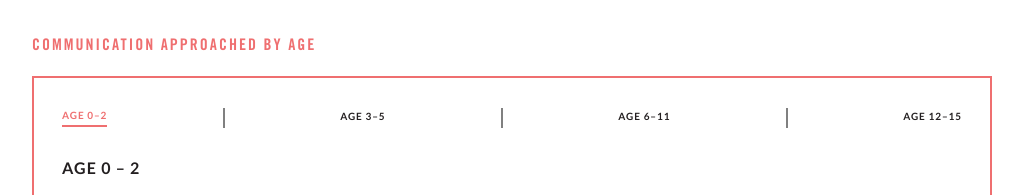
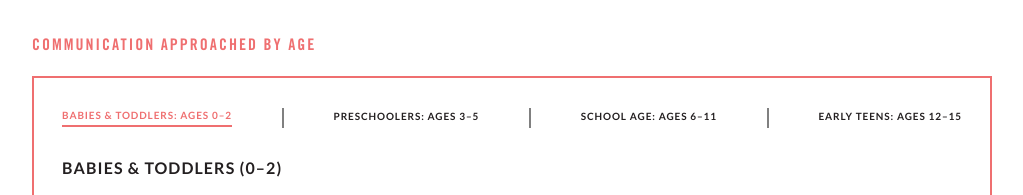
Before and after one commit to nkomolkiti/consciouslove, a plain HTML site: page chapter-3.html in a window 1280 px wide. Shown: the part 1499-1694 px from the top of the page, without its empty margins (130-1153 px from the left). Drawn offline with nearby package versions, Linux system fonts and the light colour scheme.

Commit message:
chapter 3-done layout

```diff
--- a/chapter-3.html
+++ b/chapter-3.html
@@ -185,18 +185,18 @@
 
           <div id="section302nav" class="sectionnavv">
           <h6><div>
-          <div><div class="nav11 navRed"><a href="#section302">AGE 0&ndash;2</a></div></div>
+          <div><div class="nav11 navRed"><a href="#section302">BABIES & TODDLERS: AGES 0&ndash;2</a></div></div>
           <div class="grayLineChap3"></div>
-          <div><div class="nav22"><a href="#section302">AGE 3&ndash;5</a></div></div>
+          <div><div class="nav22"><a href="#section302">PRESCHOOLERS: AGES 3&ndash;5</a></div></div>
           <div class="grayLineChap3"></div>
-          <div><div class="nav33"><a href="#section302">AGE 6&ndash;11</a></div></div>
+          <div><div class="nav33"><a href="#section302">SCHOOL AGE: AGES 6&ndash;11</a></div></div>
           <div class="grayLineChap3"></div>
-          <div><div class="nav44"><a href="#section302">AGE 12&ndash;15</a></div></div>
+          <div><div class="nav44"><a href="#section302">EARLY TEENS: AGES 12&ndash;15</a></div></div>
           </div></h6>
           </div>
 
               <div id="section302-1" class="sectionContent show">
-                <p class="titles">AGE 0 &ndash; 2</p>
+                <p class="titles">BABIES & TODDLERS (0&ndash;2)</p>
                 <div class="three-columns">
                 <img src="image.jpg" height="300px">
                 <p><font class="approachText">CHILD'S APPROACH</font><br>
@@ -211,7 +211,7 @@
 
 
               <div id="section302-2" class="sectionContent hide">
-                <p class="titles">AGE 3 &ndash; 5</p>
+                <p class="titles">PRESCHOOLERS (3&ndash;5)</p>
                 <div class="three-columns">
                   <img src="image.jpg" height="300px">
                 <p><font class="approachText">CHILD'S APPROACH</font><br>
@@ -227,7 +227,7 @@
 
 
               <div id="section302-3" class="sectionContent hide">
-                <p class="titles">AGE 6 &ndash; 11</p>
+                <p class="titles">SCHOOL AGE (6&ndash;11)</p>
                 <div class="three-columns">
                   <img src="image.jpg" height="300px">
                 <p><font class="approachText">CHILD'S APPROACH</font><br>
@@ -243,7 +243,7 @@
 
 
               <div id="section302-4" class="sectionContent hide">
-                <p class="titles">AGE 12 &ndash; 15</p>
+                <p class="titles">TEENS (12&ndash;15)</p>
                 <div class="three-columns">
                   <img src="image.jpg" height="300px">
                 <p><font class="approachText">CHILD'S APPROACH</font><br>
```
